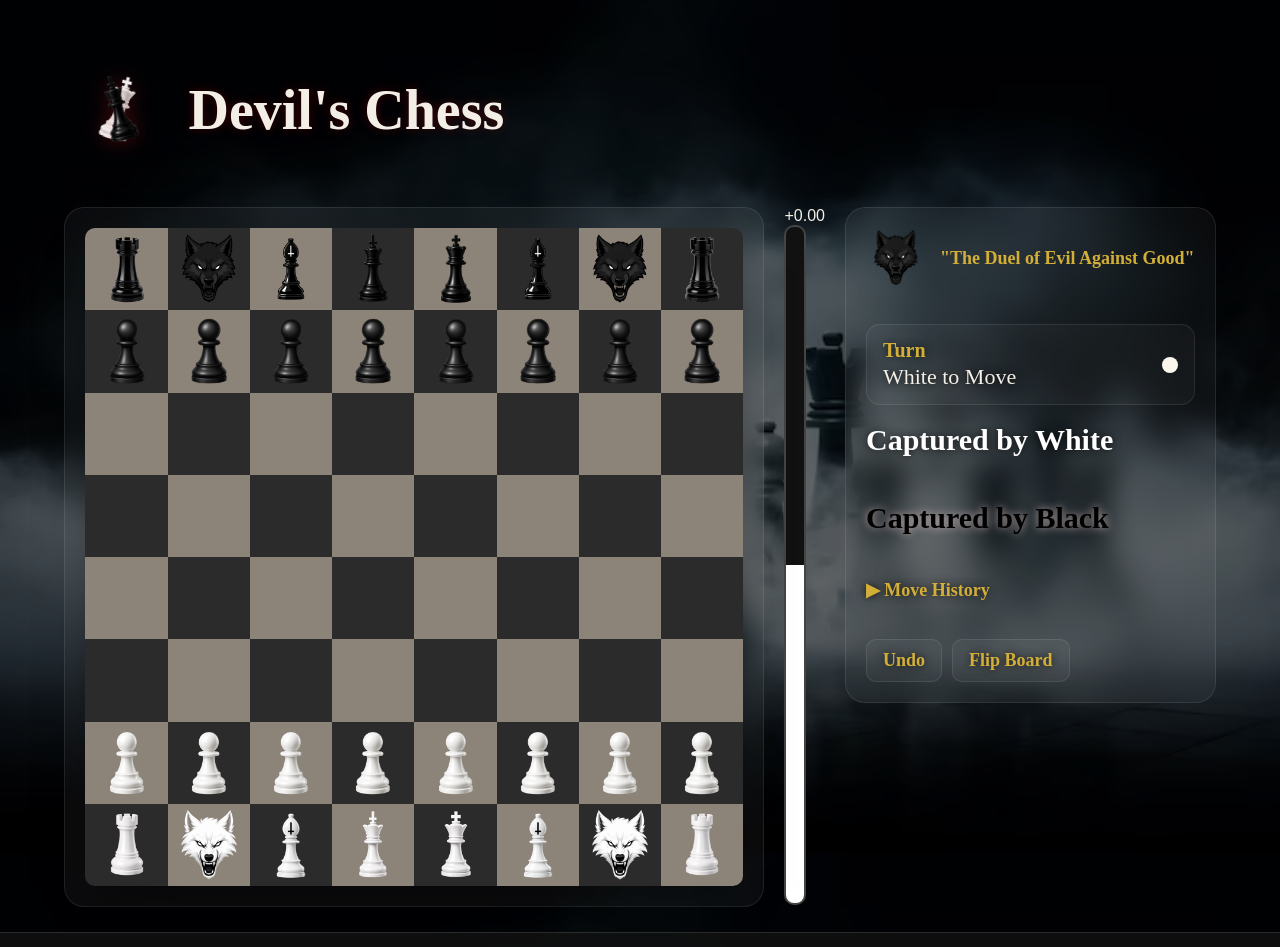
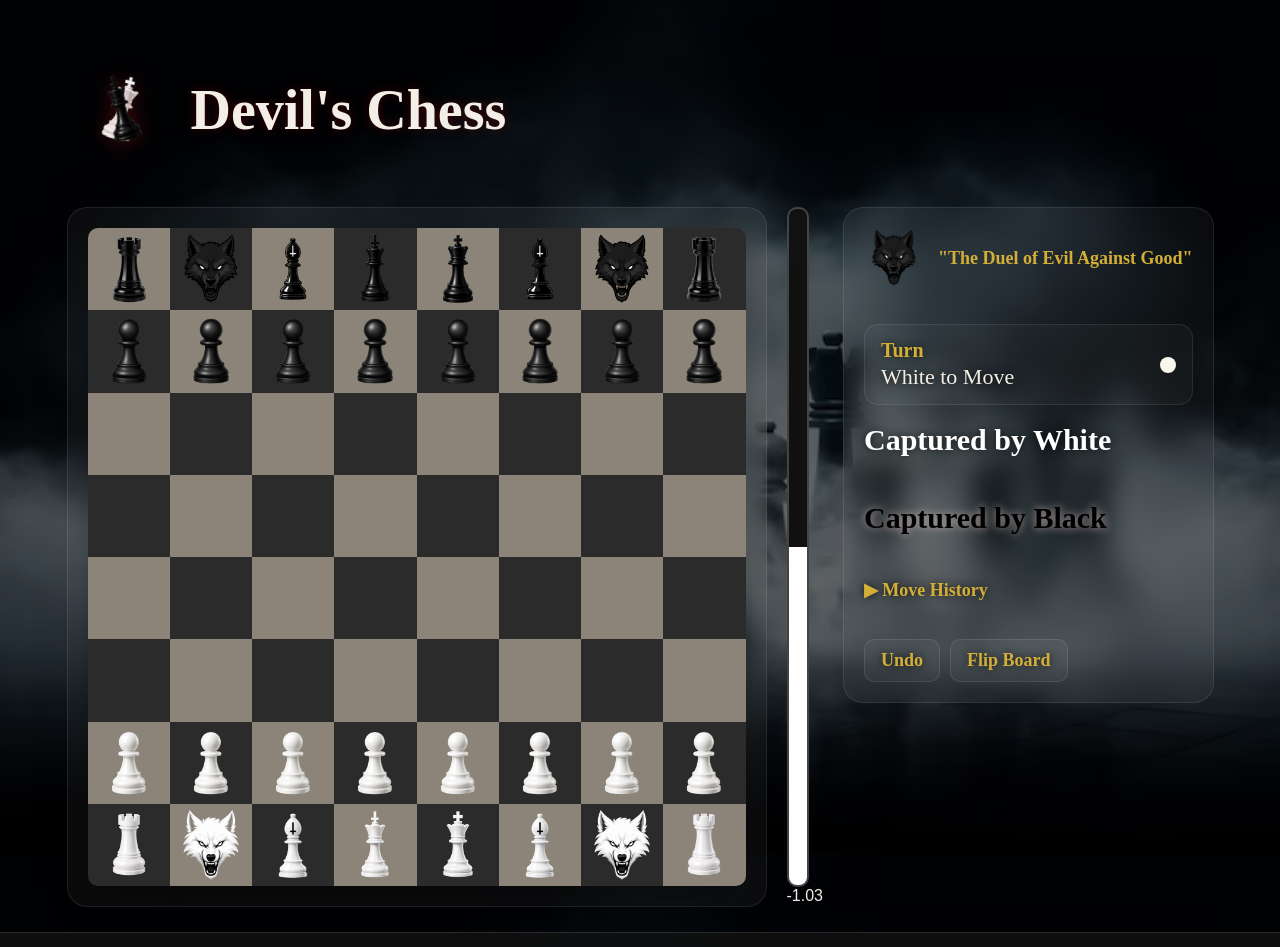
Before and after one commit to sauvick-ganguly/devil-chess-engine, a React (Vite) app: page / in a window 1280 px wide. Shown: the top 947 px of the page. Built offline with nearby package versions, Linux system fonts and the light colour scheme; a web font is replaced by a local one.

Commit message:
Updates 2507

```diff
--- a/src/App.jsx
+++ b/src/App.jsx
@@ -9,6 +9,13 @@ import myPhoto from "./assets/sauvick.png";
 
 function App() {
   const game = useGame();
+  const isInitialPosition =
+  game.moveHistory.length === 0;
+
+const displayEvaluation =
+  isInitialPosition
+    ? game.evaluation - 103
+    : game.evaluation;
 
   return (
     <>
@@ -25,7 +32,7 @@ function App() {
           </div>
 
           <EvaluationBar
-            evaluation={game.evaluation}
+            evaluation={displayEvaluation}
             gameOver={game.gameOver}
             winner={game.winner}
           />
--- a/src/components/SidePanel.jsx
+++ b/src/components/SidePanel.jsx
@@ -3,11 +3,13 @@ import whiteKing from "../assets/white/whiteKing1.png";
 import whiteRook from "../assets/white/whiteRook.png";
 import whitePawn from "../assets/white/whitePawn.png";
 import whiteWolf from "../assets/white/whiteWolf.png";
+import whiteDevilPrelate from "../assets/white/whiteDevilPrelate.png";
 
 import blackKing from "../assets/black/blackKing1.png";
 import blackRook from "../assets/black/blackRook.png";
 import blackPawn from "../assets/black/blackPawn.png";
 import blackWolf from "../assets/black/blackWolf.png";
+import blackDevilPrelate from "../assets/black/blackDevilPrelate.png";
 import myPhoto from "../assets/sauvick.png";
 
 const symbols = {
@@ -16,12 +18,14 @@ const symbols = {
         R: whiteRook,
         P: whitePawn,
         W: whiteWolf,
+        D: whiteDevilPrelate,
     },
     b: {
         K: blackKing,
         R: blackRook,
         P: blackPawn,
         W: blackWolf,
+        D: blackDevilPrelate,
     },
 };
 function SidePanel({ game }) {
--- a/src/utils/evaluation/evaluation.js
+++ b/src/utils/evaluation/evaluation.js
@@ -20,5 +20,6 @@ export function evaluatePosition(board,lastMove) {
     score += evaluatePawnStructure(board);
     score += evaluateRook(board);
 
+
     return score;
 }
```
